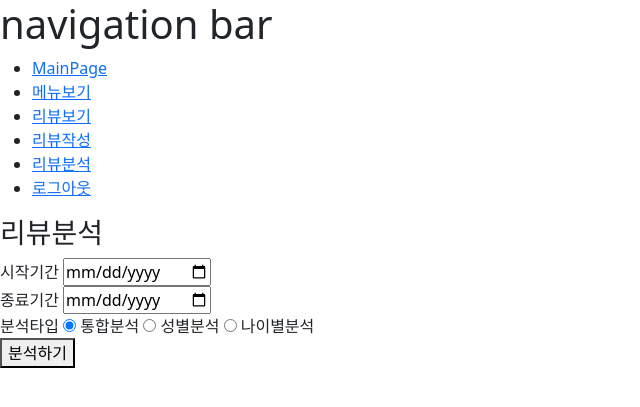
After one commit to yhkim-4504/food_review_main, a Django app: page /analysis/ in a window 1280 px wide. The commit adds this page. Shown: the top 407 px of the page, without its empty margins (0-640 px from the left). Run offline with Django 4.2, Linux system fonts and the light colour scheme; the visitor is signed in with stand-in values (Sample User, id 1); some libraries are stand-ins or nearby versions.

Commit message:
분석 페이지 기본코드 작성

```diff
--- /dev/null
+++ b/analysis/forms.py
@@ -0,0 +1,6 @@
+from django import forms
+
+class AnalysisForm(forms.Form):
+    startdate = forms.DateField(label='시작기간')
+    enddate = forms.DateField(label='종료기간')
+    analysis_type = forms.CharField(label='분석타입', max_length=8)
--- a/analysis/urls.py
+++ b/analysis/urls.py
@@ -4,5 +4,5 @@ from . import views
 app_name = 'analysis'
 
 urlpatterns = [
-    path('test/', views.test, name='test'),
+    path('', views.review_analysis, name='review_analysis'),
 ]
--- a/analysis/views.py
+++ b/analysis/views.py
@@ -1,8 +1,22 @@
+import datetime
 from django.shortcuts import render
 from django.http import HttpResponse
 from .serializers import ReviewSerializer
 from main.models import Review
+from django.contrib.auth.decorators import login_required
+from rest_framework.decorators import api_view
+from rest_framework.response import Response
+from .forms import AnalysisForm
 
 # Create your views here.
-def test(request):
-    return HttpResponse('analysis:test')
+@login_required(login_url='common:login')
+@api_view(['GET', 'POST'])
+def review_analysis(request):
+    if request.method == 'POST':
+        form = AnalysisForm(request.POST)
+        print(request.POST.get('startdate'))
+        #return Response({''})
+        return render(request, 'analysis/review_analysis.html', {'form': form})
+    else:
+        form = AnalysisForm()
+        return render(request, 'analysis/review_analysis.html', {'form': form})
--- /dev/null
+++ b/templates/analysis/review_analysis.html
@@ -0,0 +1,47 @@
+{% extends 'base.html' %}
+{% block content %}
+<h3>리뷰분석</h3>
+{% if form.errors %}
+<div>
+    {% for field in form %}
+    <!-- 필드 오류 -->
+    {% if field.errors %}
+    <div>
+        <strong>{{ field.label }}</strong>
+        {{ field.errors }}
+    </div>
+    {% endif %}
+    {% endfor %}
+    <!-- 넌필드 오류 -->
+    {% for error in form.non_field_errors %}
+    <div>
+        <strong>{{ error }}</strong>
+    </div>
+    {% endfor %}
+</div>
+{% endif %}
+<!-- 기간설정 - 메뉴별 별점주문수추이분석(line plot) 1주일 - 남녀메뉴별 별점 주문수 분석(bar plot + pie) - 나이대별 메뉴분석(나이대 x축, 메뉴별로 bar y축, 주문수 pieplot) -->
+<form method="post" action="{% url 'analysis:review_analysis' %}">
+    {% csrf_token %}
+    <!-- 기간설정 -->
+    <div>
+        <label for="startdate">시작기간</label>
+        <input type="date" name="startdate" id="startdate" value="{{ form.startdate.value|default_if_none:'' }}">
+    </div>
+    <div>
+        <label for="enddate">종료기간</label>
+        <input type="date" name="enddate" id="enddate" value="{{ form.enddate.value|default_if_none:'' }}">
+    </div>
+    <!-- 분석타입 설정 -->
+    <div>
+        <label>분석타입</label>
+        <input type="radio" id="total" name="analysis_type" value="total" checked>
+        <label for="total">통합분석</label>
+        <input type="radio" id="gender" name="analysis_type" value="gender">
+        <label for="gender">성별분석</label>
+        <input type="radio" id="age" name="analysis_type" value="age">
+        <label for="age">나이별분석</label>
+    </div>
+    <button type="submit">분석하기</button>
+</form>
+{% endblock %}
--- a/templates/navbar.html
+++ b/templates/navbar.html
@@ -4,7 +4,7 @@
     <li><a href="{% url 'main:menu' %}">메뉴보기</a></li>
     <li><a href="{% url 'main:review_display' %}">리뷰보기</a></li>
     <li><a href="{% url 'main:review_create' %}">리뷰작성</a></li>
-    <li><a>리뷰분석</a></li>
+    <li><a href="{% url 'analysis:review_analysis' %}">리뷰분석</a></li>
     {% if user.is_authenticated %}
     <li><a href="{% url 'common:logout' %}">로그아웃</a></li>
     {% else %}
```
